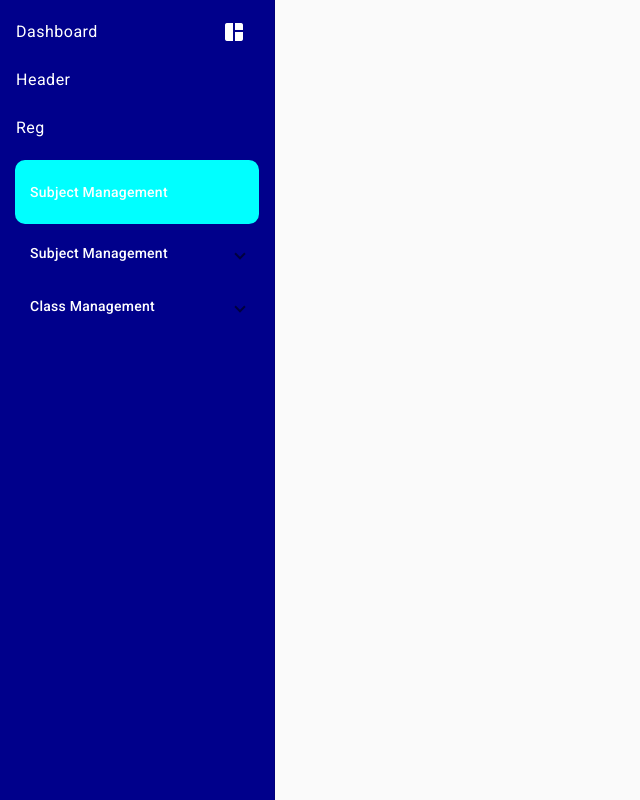
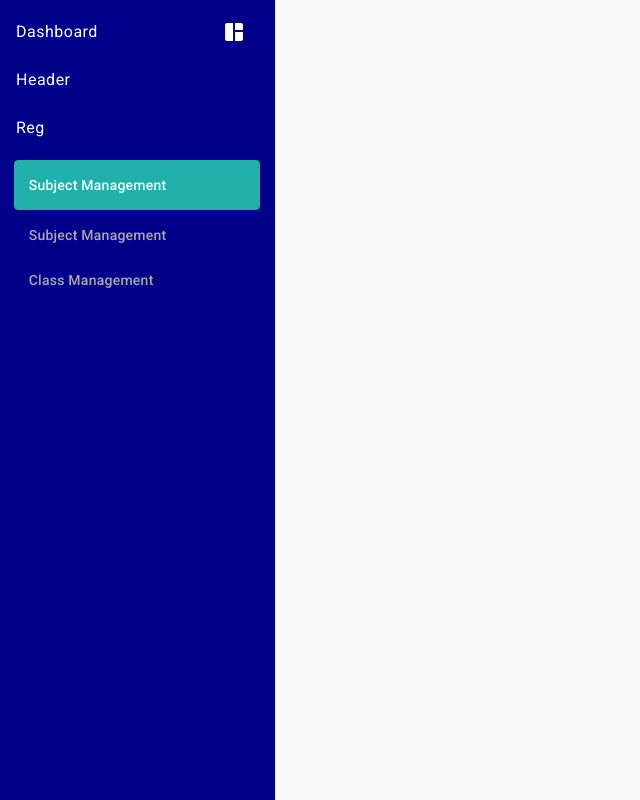
Before and after one commit to codingPentagon/ZoneEd, an Angular app in the folder frontend/: page / in a window 1280 px wide. Shown: the whole page, without its empty margins (0-640 px from the left). Built offline with nearby package versions, Linux system fonts and the light colour scheme.

Commit message:
did proper css on expansion panels

```diff
--- a/frontend/src/app/shared/nav/nav.component.css
+++ b/frontend/src/app/shared/nav/nav.component.css
@@ -1,50 +1,67 @@
-.mat-sidenav-container{
+.mat-sidenav-container {
   height: 100vh;
 }
 
-.mat-sidenav{
+.mat-sidenav {
   background-color: darkblue;
   width: 275px;
 }
 
-.mat-icon{
+.mat-icon {
   color: white;
 }
 
-a{
+a {
   color: white;
 }
 
-.mat-expanded>mat-expansion-panel-header{
+.mat-expanded > mat-expansion-panel-header {
   pointer-events: none;
-  /*padding: 0;*/
-  background-color: cyan;
   color: white;
 }
 
-.no-expand /deep/ .mat-expansion-panel-content{
-  display: none;
+.mat-expanded:not(.sub-nav) > mat-expansion-panel-header{
+  background-color: lightseagreen;
 }
 
-mat-expansion-panel /deep/ .mat-expansion-panel-body{
-  padding: 0 0 0 15px;
+
+.mat-expansion-panel /deep/ .mat-expansion-panel-body {
+  padding: 0;
 }
 
-.mat-expansion-panel{
+.mat-expansion-panel {
   background-color: transparent;
-  color: white;
+  color: darkgrey;
   box-shadow: none;
 }
 
-mat-expansion-panel:not(.sub-nav){
-  margin: 5px 15px;
+.mat-expansion-panel-header {
+  margin: 0;
+  padding: 0 15px;
 }
 
-.sub-nav{
+.mat-expansion-panel-spacing {
+  margin: 0;
+}
+
+:not(.sub-nav).mat-expansion-panel.mat-expanded {
+  backdrop-filter: grayscale(30%);
+}
+
+mat-accordion{
+  display: grid;
+  grid-auto-columns: 90%;
+  justify-content: center;
+}
+
+:not(.no-expand).mat-expansion-panel-content {
+  margin: 3px 0;
+}
+
+mat-accordion mat-accordion{
   margin: 5px 0;
 }
 
-mat-expansion-panel-header{
-  padding: 0 15px;
-  border-radius: 10px;
+mat-accordion:has(mat-accordion){
+  gap: 5px;
 }
--- a/frontend/src/app/shared/shared.module.ts
+++ b/frontend/src/app/shared/shared.module.ts
@@ -10,7 +10,7 @@ import { NavComponent } from './nav/nav.component';
 import {RouterLink, RouterOutlet} from "@angular/router";
 import { HeaderComponent } from './header/header.component';
 import {MatToolbarModule} from "@angular/material/toolbar";
-import {MatExpansionModule} from "@angular/material/expansion";
+import {MAT_EXPANSION_PANEL_DEFAULT_OPTIONS, MatExpansionModule} from "@angular/material/expansion";
 
 
 @NgModule({
@@ -34,6 +34,16 @@ import {MatExpansionModule} from "@angular/material/expansion";
   exports: [
     NavComponent,
     HeaderComponent
+  ],
+  providers:[
+    {
+      provide: MAT_EXPANSION_PANEL_DEFAULT_OPTIONS,
+      useValue: {
+        hideToggle: true,
+        expandedHeight: '50px',
+        collapsedHeight: '40px'
+      }
+    }
   ]
 })
 export class SharedModule { }
```
